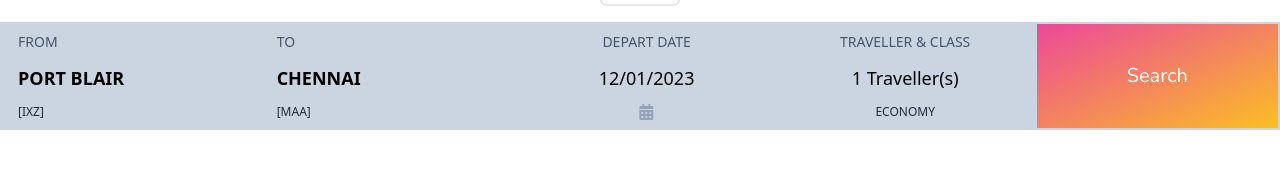
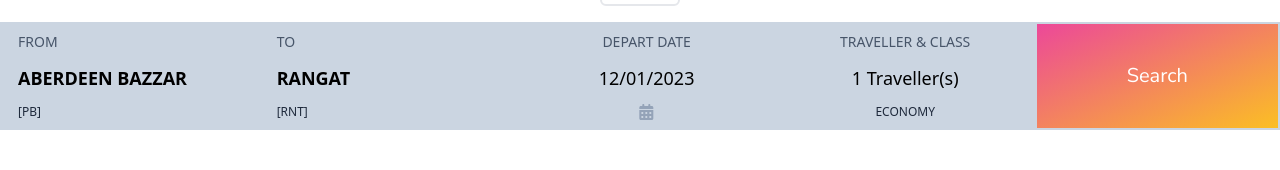
Before and after one commit to TalhaT298/Andaman-website, a React (Create React App) app: page /Bus in a window 1280 px wide. Shown: the part 210-380 px from the top of the page. Built offline with nearby package versions, Linux system fonts and the light colour scheme.

Commit message:
Location Detail Changes

```diff
--- a/src/ServiceMenu/Bus/Locations.js
+++ b/src/ServiceMenu/Bus/Locations.js
@@ -4,8 +4,8 @@ import { useState } from 'react';
 const Locations = () => {
   const [openOrigin, setOpenOrigin] = useState(false);
   const [openDestination, setOpenDestination] = useState(false);
-  const [origin, setOrigin] = useState('Port Blair');
-  const [destination, setDestination] = useState('Chennai');
+  const [origin, setOrigin] = useState('Aberdeen Bazzar');
+  const [destination, setDestination] = useState('Rangat');
 
   return (
     <>
@@ -19,7 +19,7 @@ const Locations = () => {
         >
           {origin}
         </span>
-        <span className='text-slate-800  text-xs'>[IXZ]</span>
+        <span className='text-slate-800  text-xs'>[PB]</span>
         {openOrigin && (
           <input
             type='text'
@@ -39,7 +39,7 @@ const Locations = () => {
         >
           {destination}
         </span>
-        <span className='text-slate-800  text-xs'>[MAA]</span>{' '}
+        <span className='text-slate-800  text-xs'>[RNT]</span>{' '}
         {/* w-full whitespace-nowrap overflow-hidden text-ellipsis */}
         {openDestination && (
           <input
```
